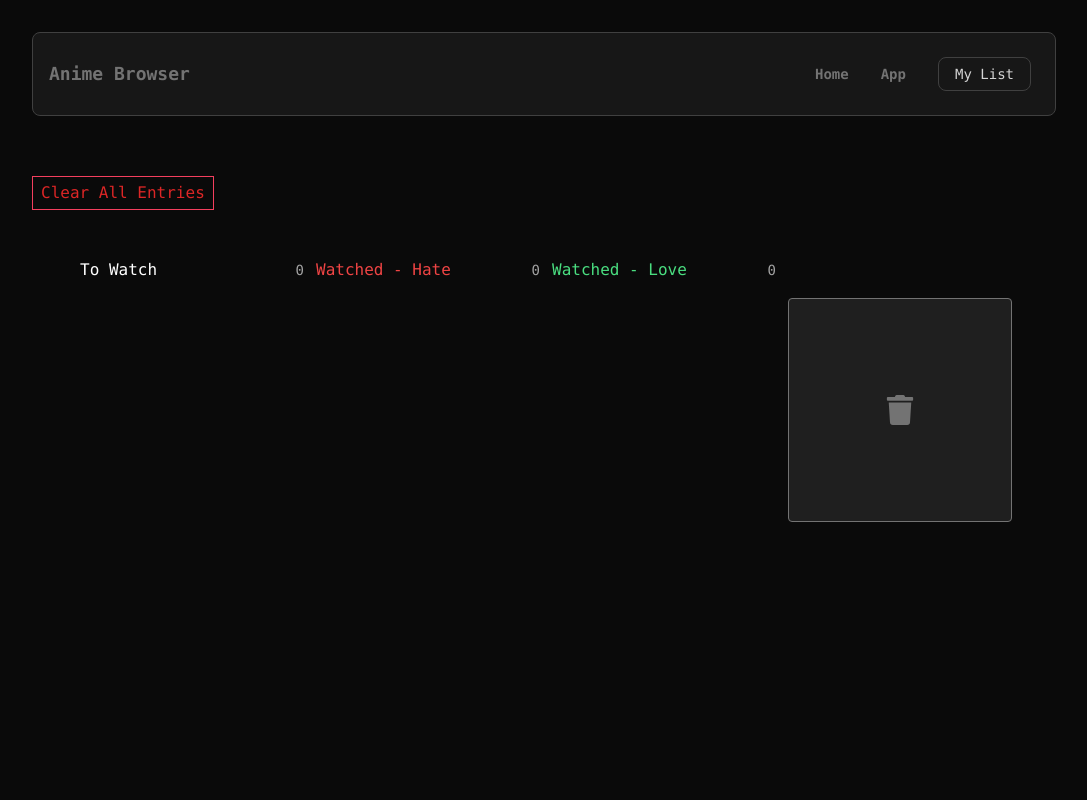
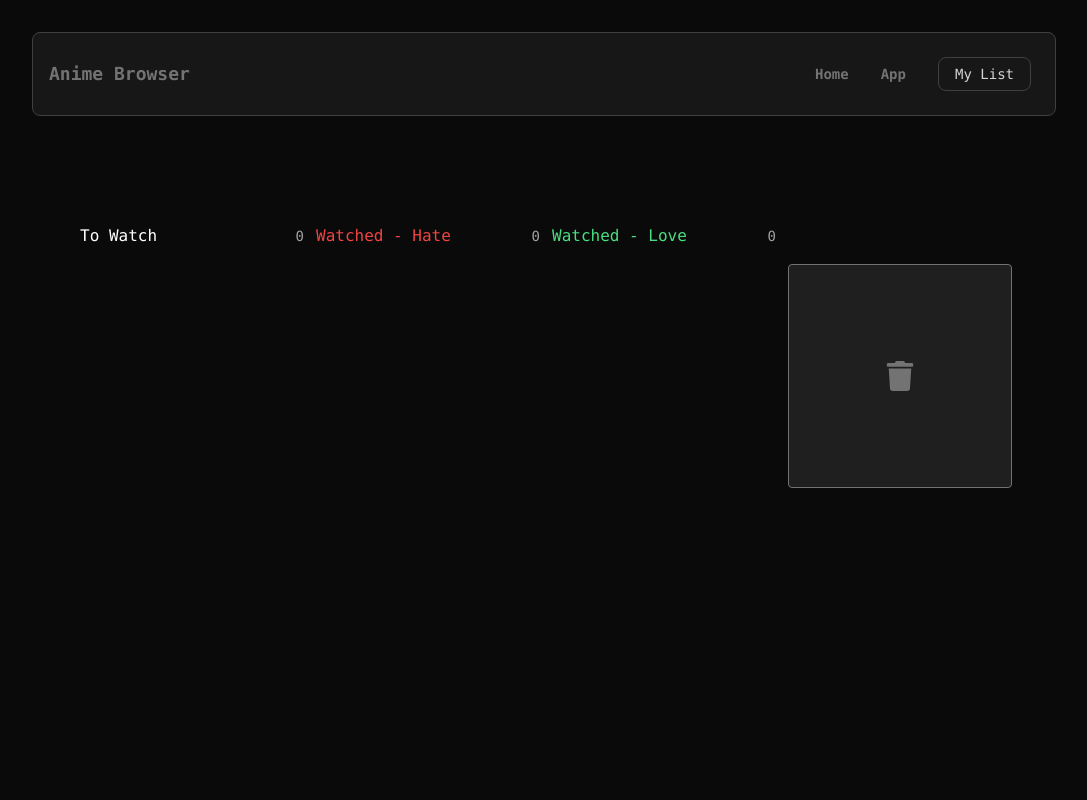
Before and after one commit to Subhavich/anime-search-api, a React (Vite) app in the folder mal-queries/: page /mylist in a window 1280 px wide. Shown: the top 800 px of the page, without its empty margins (96-1183 px from the left). Built offline with nearby package versions, Linux system fonts and the light colour scheme.

Commit message:
fix card height section issues

```diff
--- a/mal-queries/src/components/MyList-Board.tsx
+++ b/mal-queries/src/components/MyList-Board.tsx
@@ -5,7 +5,7 @@ import { CardType } from "../types";
 
 const MyBoard = () => {
   return (
-    <div className="h-screen w-full mx-auto text-neutral-50">
+    <div className="min-h-screen w-full mx-auto text-neutral-50">
       <Board />
     </div>
   );
@@ -16,21 +16,21 @@ const Board = () => {
   if (!userData) {
     return;
   }
-  const { savedAnime, setSavedAnime, clearAllData } = userData;
+  const { savedAnime, setSavedAnime } = userData;
 
   return (
     <>
-      <div className="mx-auto max-w-5xl">
+      {/* <div className="mx-auto max-w-5xl">
         <button
-          className="px-2 py-1 border text-red-600 border-rose-500"
+          className="px-2 py-1 border border-rose-300"
           onClick={clearAllData}
         >
-          Clear All Entries
+          KILL SWITCH
         </button>
-        {/* {savedAnime.map((anime) => (
+        {savedAnime.map((anime) => (
           <p>{anime.title}</p>
-        ))} */}
-      </div>
+        ))}
+      </div> */}
       <div className="flex flex-col items-center sm:items-start sm:flex-row h-full w-full gap-3  p-12 max-w-5xl mx-auto">
         <Column
           title="To Watch"
@@ -189,7 +189,7 @@ const Column: FC<ColumnProps> = ({
 
   const filteredCards = cards.filter((c) => c.column === column);
   return (
-    <div className="w-56 shrink-0 ">
+    <div className="w-56 shrink-0">
       <div className="mb-3 flex items-center justify-between">
         <h3 className={`font-medium ${headingColor}`}>{title}</h3>
         <span className="rounded text-sm text-neutral-400">
@@ -201,7 +201,7 @@ const Column: FC<ColumnProps> = ({
         onDragLeave={handleDragLeave}
         onDragOver={handleDragOver}
         onDrop={handleDragEnd}
-        className={`h-full w-full transition-colors ${
+        className={`min-h-screen w-full transition-colors ${
           active ? "bg-neutral-800/50" : "bg-neutral-800/0"
         }`}
       >
```
